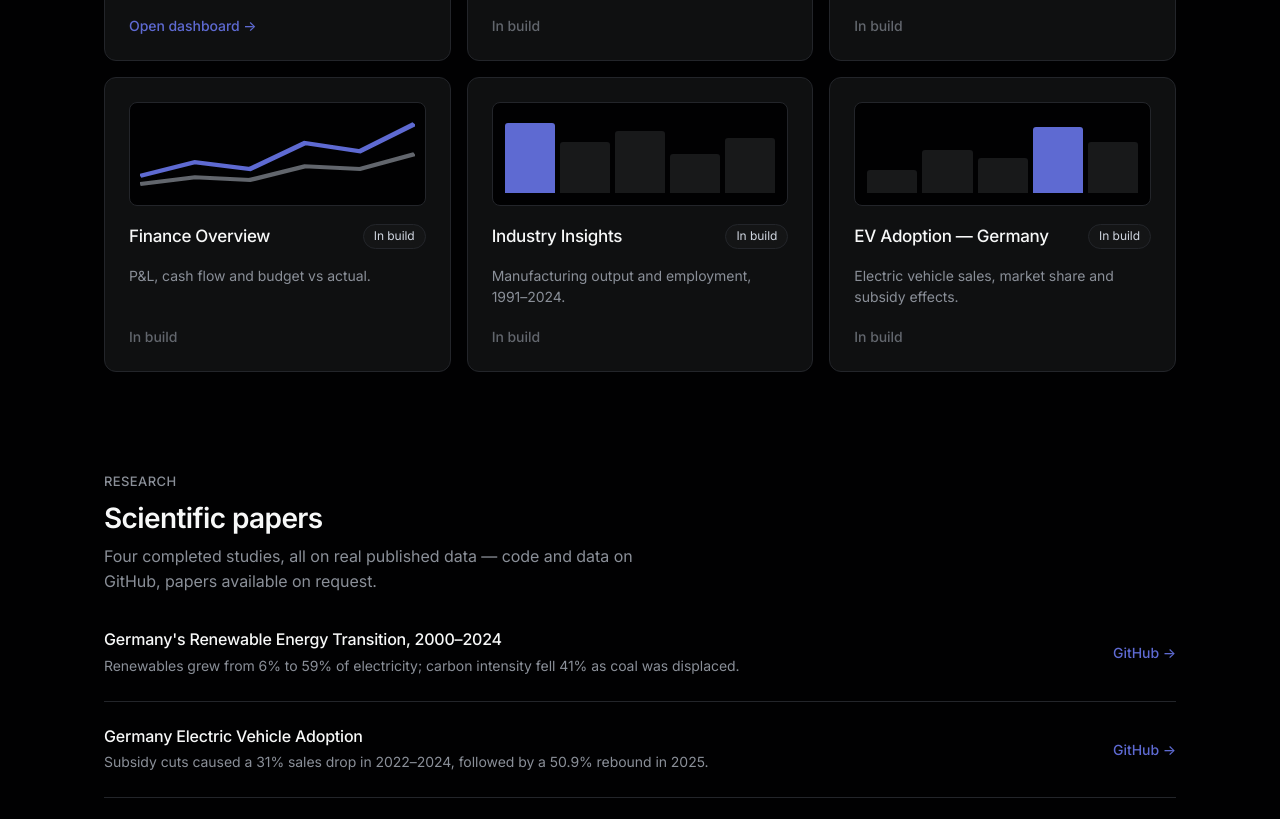
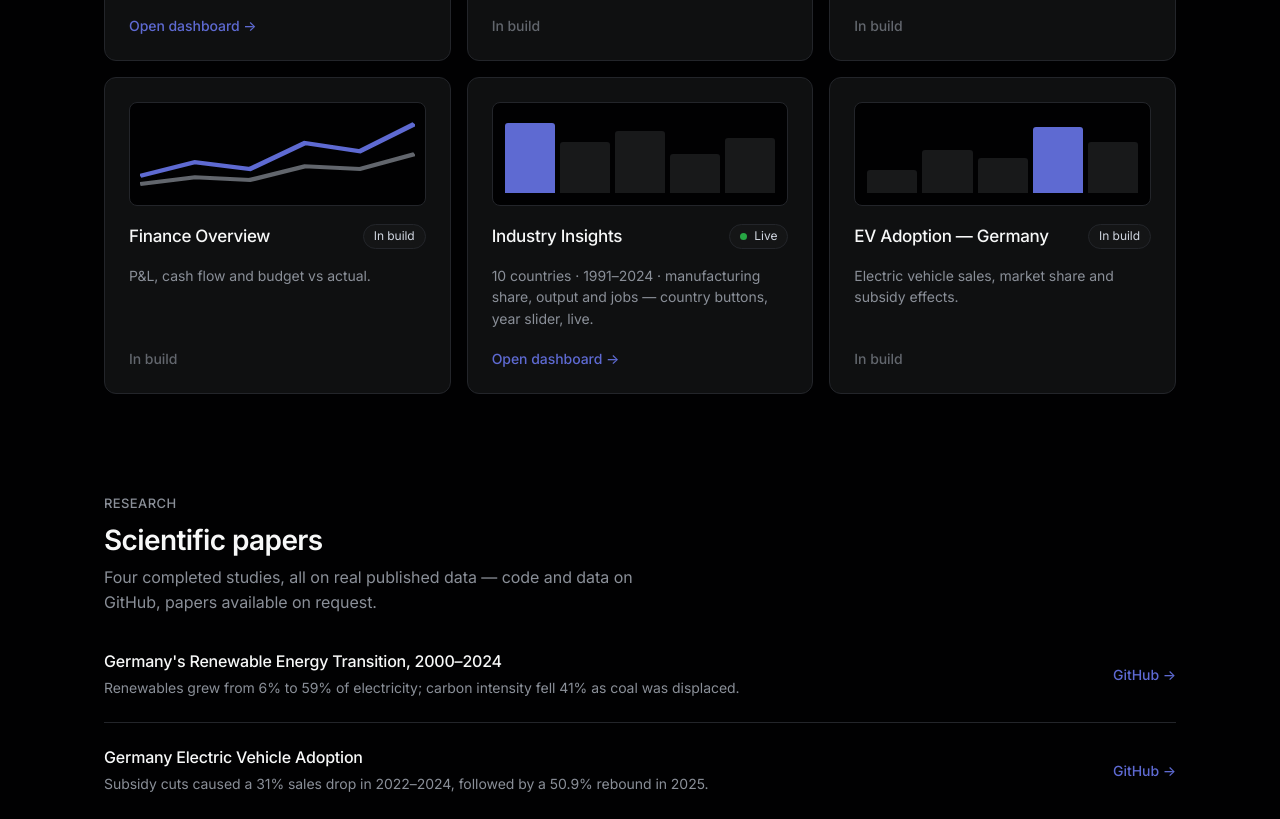
Before and after one commit to rashedrana/rashedrana.github.io, a plain HTML site: page index.html in a window 1280 px wide. Shown: the part 2458-3277 px from the top of the page. Drawn offline with Linux system fonts and the light colour scheme.

Commit message:
Make Industry Insights dashboard live

```diff
--- a/index.html
+++ b/index.html
@@ -336,12 +336,12 @@ footer{margin-top:96px;border-top:1px solid var(--hairline);padding:56px 0 48px}
         <p>P&amp;L, cash flow and budget vs actual.</p>
         <span class="go mut">In build</span>
       </div>
-      <div class="dash-card" data-cat="industry">
+      <a class="dash-card" data-cat="industry" href="dashboards/industry/">
         <div class="mock"><div class="bar hot" style="height:90%"></div><div class="bar" style="height:65%"></div><div class="bar" style="height:80%"></div><div class="bar" style="height:50%"></div><div class="bar" style="height:70%"></div></div>
-        <div class="top"><h3 style="margin:0">Industry Insights</h3><span class="badge">In build</span></div>
-        <p>Manufacturing output and employment, 1991–2024.</p>
-        <span class="go mut">In build</span>
-      </div>
+        <div class="top"><h3 style="margin:0">Industry Insights</h3><span class="badge"><span class="dot"></span>Live</span></div>
+        <p>10 countries · 1991–2024 · manufacturing share, output and jobs — country buttons, year slider, live.</p>
+        <span class="go">Open dashboard →</span>
+      </a>
       <div class="dash-card" data-cat="industry">
         <div class="mock"><div class="bar" style="height:30%"></div><div class="bar" style="height:55%"></div><div class="bar" style="height:45%"></div><div class="bar hot" style="height:85%"></div><div class="bar" style="height:65%"></div></div>
         <div class="top"><h3 style="margin:0">EV Adoption — Germany</h3><span class="badge">In build</span></div>
@@ -449,7 +449,7 @@ var FAQ = [
   { k:["hello","hi","hey","salam","assalamu"], a:"Hello! I'm Rash, Rashed's assistant. Ask me about his dashboards, skills, research papers or how to contact him." },
   { k:["who","about","rashed","himself","background"], a:"Rashed Rana is a Data Analyst based in Erlangen, Germany. He is a Master's student in Artificial Intelligence for Industrial Applications at OTH Amberg-Weiden, with a BSc background in Computer Science. He builds Power BI dashboards and data-analysis research with Power BI, SQL and Python." },
   { k:["skill","power bi","powerbi","dax","sql","python","excel","tool","stack"], a:"His core stack: Power BI and DAX for dashboards, SQL for data work, Python (pandas, scikit-learn) for analysis and machine learning, and Excel. His specialty is industrial data — turning raw operational data into clear dashboards and decisions." },
-  { k:["dashboard","project","portfolio","work"], a:"His dashboard gallery is right on this page. The Germany Energy Transition dashboard is LIVE — 213 countries, 36,897 data rows, with slicers and a year selector. Sales, HR, Finance, Industry and EV dashboards are in build. He also built an IMDb sentiment model with 89.9% accuracy." },
+  { k:["dashboard","project","portfolio","work"], a:"His dashboard gallery is right on this page. Two dashboards are LIVE: the Germany Energy Transition dashboard (213 countries, 36,897 data rows) and Industry Insights, on Germany's industrial transition 1991–2024 (10-country panel) — both with slicers and year selectors. Sales, HR, Finance and EV dashboards are in build. He also built an IMDb sentiment model with 89.9% accuracy." },
   { k:["paper","research","publication","study","studies","journal"], a:"He has completed four data-analysis research papers: Germany's renewable energy transition (2000–2024), German EV adoption, Deutsche Bahn performance (2010–2024), and Germany's industrial transition (1991–2024). All use real published data — see the Papers section above." },
   { k:["github","open source","pytorch","pandas","contribution","pr"], a:"He is a merged contributor to PyTorch (PR #204538) and has active pull requests in pandas and PyTorch. His GitHub: github.com/rashedrana" },
   { k:["education","study","university","master","degree","oth","aiub","student"], a:"He is studying for a Master's in Artificial Intelligence for Industrial Applications at OTH Amberg-Weiden, Germany. His bachelor's background is in Computer Science (AIUB)." },
```
